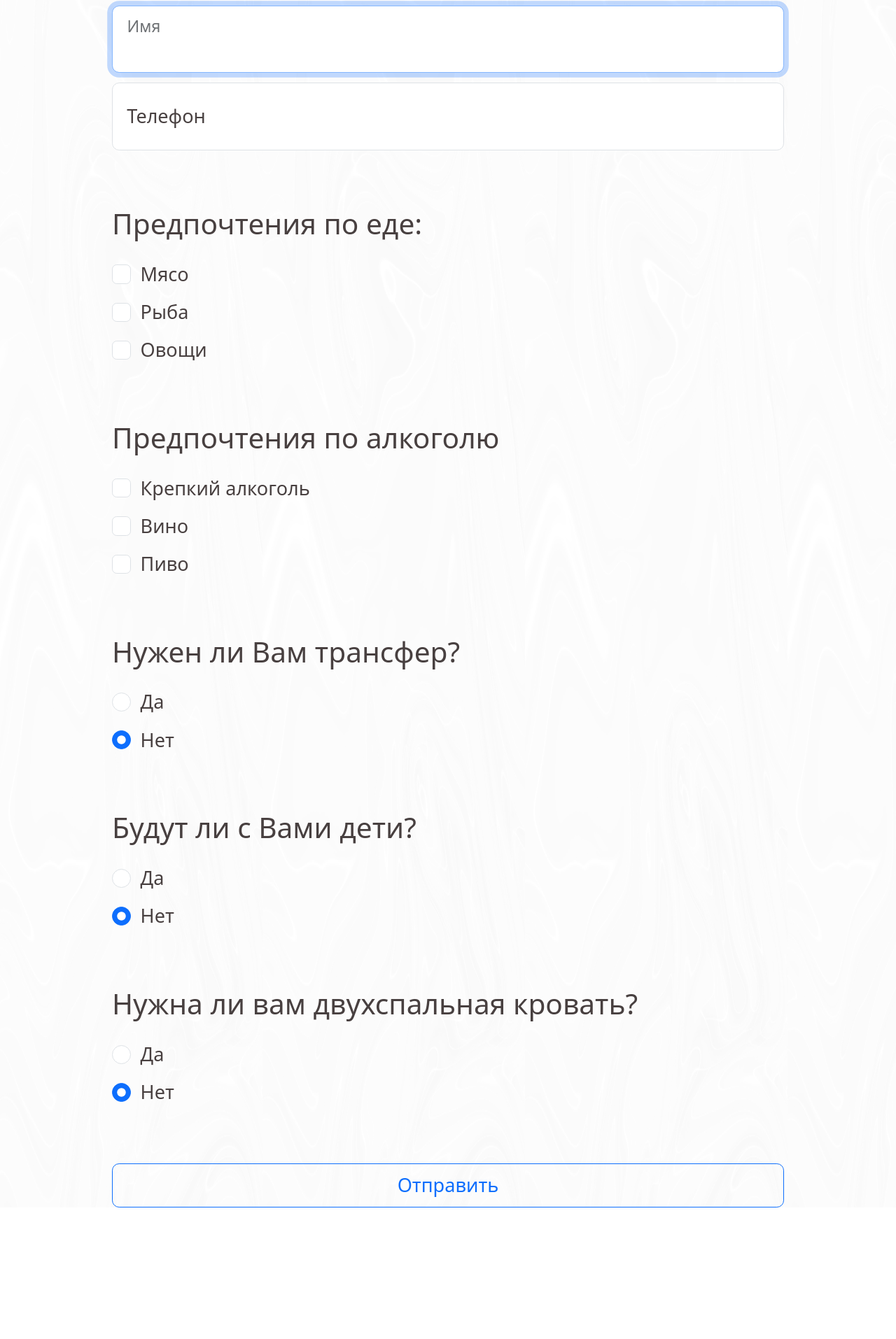
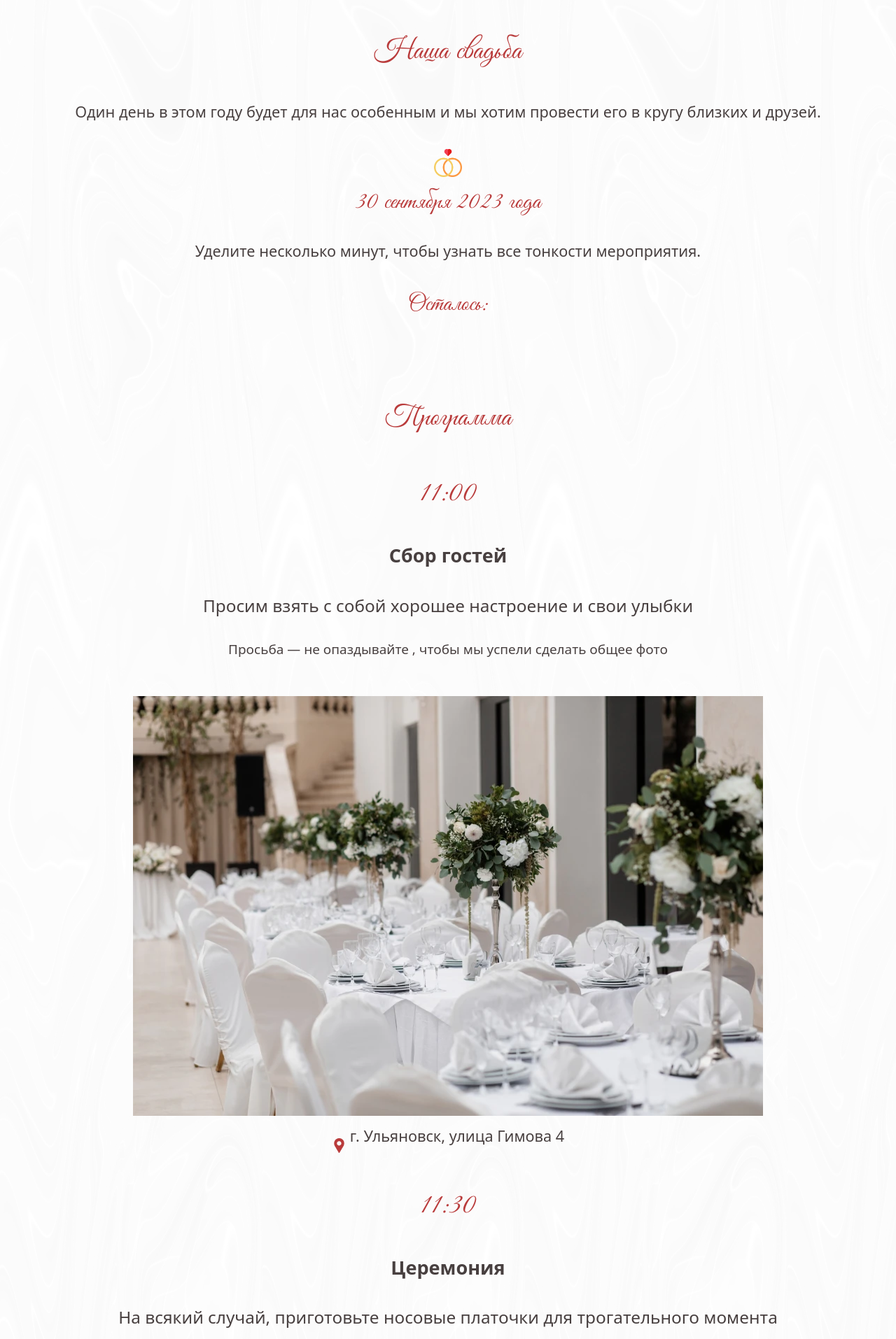
Before and after one commit to nellya1997/wedding-React, a React (Create React App) app in the folder frontend/: page / in a window 1280 px wide. Shown: the part 710-2624 px from the top of the page at 70% size. Before the commit the page ends 2436 px from the top, so only its background shows below. Built offline with nearby package versions, Linux system fonts and the light colour scheme; no server answers.

Commit message:
-добавил говноверсточку;

```diff
--- a/frontend/src/components/App.jsx
+++ b/frontend/src/components/App.jsx
@@ -10,20 +10,31 @@ import { actions } from '../slices/dataSlice.js';
 import ApiContext from './Context.jsx';
 // тут ваши импорты
 import Header from './Header.jsx';
+import Second from './Second.jsx';
+import Programm from './Programm.jsx';
+import DressCode from './DressCode.jsx';
+import Flowers from './Flowers.jsx';
+import Footer from './Footer.jsx';
 
 const App = () => {
   const isMobile = window.screen.width <= 768;
 
   const socket = io();
-  const socketConnect = useCallback((param, arg) => {
-    socket.emit(param, arg);
-  }, [socket]);
-  const socketApi = useMemo(() => ({
-    addLike: (like) => socketConnect('addLike', like),
-    removeLike: (like) => socketConnect('removeLike', like),
-    addData: (data) => socketConnect('addData', data),
-    removeData: (data) => socketConnect('removeData', data),
-  }), [socketConnect]);
+  const socketConnect = useCallback(
+    (param, arg) => {
+      socket.emit(param, arg);
+    },
+    [socket]
+  );
+  const socketApi = useMemo(
+    () => ({
+      addLike: (like) => socketConnect('addLike', like),
+      removeLike: (like) => socketConnect('removeLike', like),
+      addData: (data) => socketConnect('addData', data),
+      removeData: (data) => socketConnect('removeData', data)
+    }),
+    [socketConnect]
+  );
 
   socket.on('addLike', (data) => store.dispatch(actions.addLike(data)));
   socket.on('removeLike', (data) => store.dispatch(actions.removeLike(data)));
@@ -36,10 +47,16 @@ const App = () => {
         <BrowserRouter>
           <ToastContainer />
           <Header />
+          <Second />
+          <Programm />
+          <DressCode />
+          <Flowers />
+
           <Routes>
             <Route path="/" element={<FormSubmit isMobile={isMobile} />} />
             <Route path="/list" element={<List isMobile={isMobile} />} />
           </Routes>
+          <Footer />
         </BrowserRouter>
       </ApiContext.Provider>
     </Provider>
--- /dev/null
+++ b/frontend/src/components/DressCode.jsx
@@ -0,0 +1,13 @@
+const DressCode = () => (
+  <section className="dress-code">
+    <h2 className="h2">Дресс-код</h2>
+    <p className="dress-code__text">
+      Нам будет приятно, если&nbsp;Вы выберете образ, подходящий для
+      праздничного вечера и&nbsp;в&nbsp;соответствии с&nbsp;представленной ниже
+      гаммой.
+    </p>
+    <img srcSet="./img/hearts.svg" alt="правила дресс-кода" />
+  </section>
+);
+
+export default DressCode;
--- /dev/null
+++ b/frontend/src/components/Flowers.jsx
@@ -0,0 +1,16 @@
+const Flowers = () => (
+  <section className="flowers">
+    <h2 className="h2">Цветы</h2>
+    <p>
+      К&nbsp;сожалению, у&nbsp;нас не&nbsp;будет возможности насладится цветами,
+      которые вы&nbsp;подарите нам. После свадьбы мы&nbsp;уезжаем
+      в&nbsp;путешествие.
+    </p>
+    <p>
+      Лучшим решением пожертвовать деньги на&nbsp;фонд онкобольным, которые
+      потом мы&nbsp;переведем.
+    </p>
+  </section>
+);
+
+export default Flowers;
--- /dev/null
+++ b/frontend/src/components/Footer.jsx
@@ -0,0 +1,20 @@
+const Footer = () => (
+  <footer className="footer">
+    <div className="footer__text">
+      <p>Мы&nbsp;ждем вас!</p>
+      <p>
+        С&nbsp;любовью,
+        <br />
+        <span>Нелля и&nbsp;Ильнур</span>
+      </p>
+    </div>
+
+    <picture>
+      <source type="image/webp" srcSet="./img/footer.webp" alt="Мы ждем Вас" />
+      <source type="image/jpg" srcSet="./img/footer.jpg" alt="Мы ждем Вас" />
+      <img srcSet="./img/footer.jpg" alt="Мы ждем Вас" />
+    </picture>
+  </footer>
+);
+
+export default Footer;
--- a/frontend/src/components/Header.jsx
+++ b/frontend/src/components/Header.jsx
@@ -14,7 +14,7 @@ const Header = () => (
       </span>
     </p>
     <a href="#form" className="header__twister">
-      <img src="./img/heart.png" alt="" />
+      <img srcSet="./img/heart.png" alt="" />
       <p className="spin__text">&#173;подтвердите&#173;присутствие</p>
     </a>
   </header>
--- /dev/null
+++ b/frontend/src/components/Programm.jsx
@@ -0,0 +1,165 @@
+const Programm = () => (
+  <section className="programm">
+    <h2 className="h2">Программа</h2>
+
+    <div className="eleven">
+      <h3 className="programm__h3">11:00</h3>
+      <h4 className="programm__subtitle">Сбор гостей</h4>
+      <div className="programm__text">
+        <p>Просим взять с&nbsp;собой хорошее настроение и&nbsp;свои улыбки</p>
+        <p>
+          Просьба&nbsp;&mdash; не&nbsp;опаздывайте , чтобы мы&nbsp;успели
+          сделать общее фото
+        </p>
+      </div>
+      <picture>
+        <source
+          type="image/webp"
+          srcSet="./img/programm1.webp"
+          alt="Сбор гостей"
+        />
+        <source
+          type="image/jpg"
+          srcSet="./img/programm1.jpg"
+          alt="Сбор гостей"
+        />
+        <img src="./img/programm1.jpg" alt="Сбор гостей" />
+      </picture>
+      <a
+        className="where-to"
+        href="https://goo.gl/maps/jbn3BHX9XRQpQD3i7"
+        target="_blank"
+        rel="noreferrer"
+      >
+        <img srcSet="./img/map.png" alt="найти нас" />
+        <p>г. Ульяновск, улица Гимова 4</p>
+      </a>
+    </div>
+
+    <div className="eleven-thirty">
+      <h3 className="programm__h3">11:30</h3>
+      <h4 className="programm__subtitle">Церемония</h4>
+      <p className="programm__text">
+        На&nbsp;всякий случай, приготовьте носовые платочки для трогательного
+        момента
+      </p>
+      <picture>
+        <source
+          type="image/webp"
+          srcSet="./img/programm2.webp"
+          alt="Церемония"
+        />
+        <source type="image/jpg" srcSet="./img/programm2.jpg" alt="Церемония" />
+        <img src="./img/programm2.jpg" alt="Церемония" />
+      </picture>
+      <a
+        className="where-to"
+        href="https://goo.gl/maps/jbn3BHX9XRQpQD3i7"
+        target="_blank"
+        rel="noreferrer"
+      >
+        <img srcSet="./img/map.png" alt="найти нас" />
+        <p>г. Ульяновск, улица Гимова 4</p>
+      </a>
+    </div>
+
+    <div className="twelve">
+      <h3 className="programm__h3">12:00</h3>
+      <h4 className="programm__subtitle">Фуршет</h4>
+      <p className="programm__text">Небольшой перерыв перед самым весельем</p>
+      <picture>
+        <source type="image/webp" srcSet="./img/programm3.webp" alt="Фуршет" />
+        <source type="image/jpg" srcSet="./img/programm3.jpg" alt="Фуршет" />
+        <img src="./img/programm3.jpg" alt="Фуршет" />
+      </picture>
+      <a
+        className="where-to"
+        href="https://goo.gl/maps/jbn3BHX9XRQpQD3i7"
+        target="_blank"
+        rel="noreferrer"
+      >
+        <img srcSet="./img/map.png" alt="найти нас" />
+        <p>г. Ульяновск, улица Гимова 4</p>
+      </a>
+    </div>
+
+    <div className="twelve-thirty">
+      <h3 className="programm__h3">12:30</h3>
+      <h4 className="programm__subtitle">Прогулка</h4>
+      <p className="programm__text">
+        Насладимся природой и&nbsp;времяпровождением с&nbsp;близкими
+      </p>
+      <picture>
+        <source
+          type="image/webp"
+          srcSet="./img/programm4.webp"
+          alt="Прогулка"
+        />
+        <source type="image/jpg" srcSet="./img/programm4.jpg" alt="Прогулка" />
+        <img srcSet="./img/programm4.jpg" alt="Прогулка" />
+      </picture>
+      <a
+        className="where-to"
+        href="https://goo.gl/maps/jbn3BHX9XRQpQD3i7"
+        target="_blank"
+        rel="noreferrer"
+      >
+        <img srcSet="./img/map.png" alt="найти нас" />
+        <p>г. Ульяновск, улица Гимова 4</p>
+      </a>
+    </div>
+
+    <div className="one-thirty">
+      <h3 className="programm__h3">13:30</h3>
+      <h4 className="programm__subtitle">Фотосессия</h4>
+      <p className="programm__text">
+        Сохраним самые трогательные моменты в&nbsp;красивом месте&nbsp;&mdash;
+        дендрарий
+      </p>
+      <picture>
+        <source
+          type="image/webp"
+          srcSet="./img/programm5.webp"
+          alt="Фотосессия"
+        />
+        <source
+          type="image/jpg"
+          srcSet="./img/programm5.jpg"
+          alt="Фотосессия"
+        />
+        <img src="./img/programm5.jpg" alt="Фотосессия" />
+      </picture>
+      <a
+        className="where-to"
+        href="https://goo.gl/maps/jbn3BHX9XRQpQD3i7"
+        target="_blank"
+        rel="noreferrer"
+      >
+        <img srcSet="./img/map.png" alt="найти нас" />
+        <p>г. Ульяновск, улица Гимова 4</p>
+      </a>
+    </div>
+
+    <div className="four">
+      <h3 className="programm__h3">16:00</h3>
+      <h4 className="programm__subtitle">Праздничный банкет</h4>
+      <p>Время вкусной еды, танцев и&nbsp;веселья</p>
+      <picture>
+        <source type="image/webp" srcSet="./img/programm6.webp" alt="Банкет" />
+        <source type="image/jpg" srcSet="./img/programm6.jpg" alt="Банкет" />
+        <img srcSet="./img/programm6.jpg" alt="Банкет" />
+      </picture>
+      <a
+        className="where-to"
+        href="https://goo.gl/maps/jbn3BHX9XRQpQD3i7"
+        target="_blank"
+        rel="noreferrer"
+      >
+        <img src="./img/map.png" alt="найти нас" />
+        <p>г. Ульяновск, улица Гимова 4</p>
+      </a>
+    </div>
+  </section>
+);
+
+export default Programm;
--- /dev/null
+++ b/frontend/src/components/Second.jsx
@@ -0,0 +1,22 @@
+const Second = () => (
+  <section className="second">
+    <p className="second__subtitle">
+      <span>Дорогие</span>
+      друзья и&nbsp;родные!!
+    </p>
+    <h1>Наша свадьба</h1>
+    <p className="second__text">
+      Один день в&nbsp;этом году будет для нас особенным и&nbsp;мы&nbsp;хотим
+      провести его в&nbsp;кругу близких и&nbsp;друзей.
+    </p>
+    <img className="rings" srcSet="./img/rings.png" alt="кольца" />
+    <h3 className="second__h3">30&nbsp;сентября 2023 года</h3>
+    <p className="second__sub-text">
+      Уделите несколько минут, чтобы узнать все тонкости мероприятия.
+    </p>
+    <h3 className="second__h3">Осталось:</h3>
+    <p className="second__timer" />
+  </section>
+);
+
+export default Second;
```
